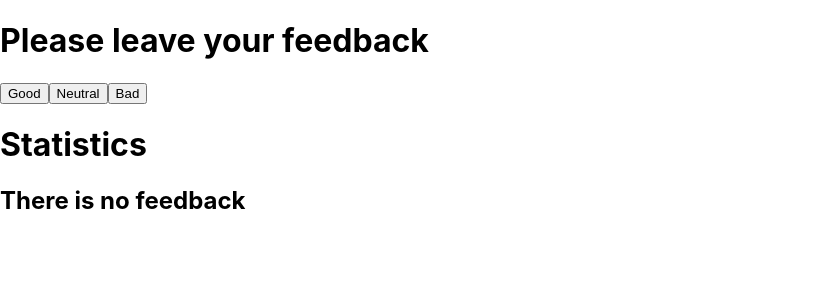
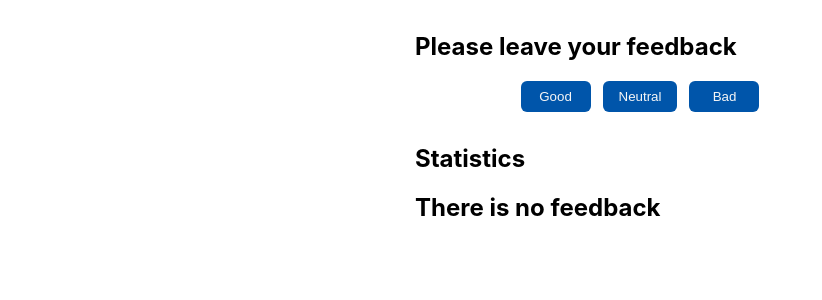
Before and after one commit to MaksimLisovoi/react-practice, a React (Create React App) app: page / in a window 1280 px wide. Shown: the top 300 px of the page, without its empty margins (0-822 px from the left). Built offline with nearby package versions, Linux system fonts and the light colour scheme.

Commit message:
added styles

```diff
--- a/package.json
+++ b/package.json
@@ -14,6 +14,8 @@
     "react-dom": "^17.0.2",
     "react-icons": "^4.2.0",
     "react-scripts": "4.0.3",
+    "styled-components": "^5.3.6",
+    "styled-system": "^5.1.5",
     "web-vitals": "^1.1.2"
   },
   "scripts": {
--- a/src/components/App.jsx
+++ b/src/components/App.jsx
@@ -3,6 +3,7 @@ import { FeedbackOptions } from './FeedbackOptions';
 import { Section } from './Section';
 import { Statistics } from './Statistics';
 import { Notification } from './Notification/Notification';
+import { Box } from './Box';
 
 export class App extends Component {
   state = {
@@ -29,7 +30,7 @@ export class App extends Component {
     const positive = this.positivePercentage();
 
     return (
-      <>
+      <Box mx="auto" maxWidth={450} p={'5'}>
         <Section title="Please leave your feedback">
           <FeedbackOptions onLeaveFeedback={this.leaveFeedback} options={this.state} />
         </Section>
@@ -47,7 +48,7 @@ export class App extends Component {
             />
           )}
         </Section>
-      </>
+      </Box>
     );
   }
 }
--- /dev/null
+++ b/src/components/Box.jsx
@@ -0,0 +1,4 @@
+import styled from '@emotion/styled';
+import { color, space, layout, flexbox, border, shadow } from 'styled-system';
+
+export const Box = styled('div')(color, space, layout, flexbox, border, shadow);
--- a/src/components/FeedbackOptions/FeedbackOptions.jsx
+++ b/src/components/FeedbackOptions/FeedbackOptions.jsx
@@ -1,4 +1,5 @@
 import { ControlsBlock, Btn } from './FeedbackOptions.styled';
+import PropTypes from 'prop-types';
 
 export const FeedbackOptions = ({ onLeaveFeedback, options }) => {
   const buttonNames = Object.keys(options);
@@ -13,3 +14,8 @@ export const FeedbackOptions = ({ onLeaveFeedback, options }) => {
     </ControlsBlock>
   );
 };
+
+FeedbackOptions.propTypes = {
+  options: PropTypes.object.isRequired,
+  onLeaveFeedback: PropTypes.func.isRequired,
+};
--- a/src/components/FeedbackOptions/FeedbackOptions.styled.js
+++ b/src/components/FeedbackOptions/FeedbackOptions.styled.js
@@ -1,5 +1,26 @@
 import styled from '@emotion/styled';
 
-export const ControlsBlock = styled.div``;
+export const ControlsBlock = styled.div`
+  display: flex;
+  justify-content: center;
+`;
 
-export const Btn = styled.button``;
+export const Btn = styled.button`
+  padding: 6px 14px;
+  min-width: 70px;
+  cursor: pointer;
+
+  :not(:last-child) {
+    margin-right: 12px;
+  }
+  border-color: transparent;
+  border-radius: ${p => p.theme.radii.normal};
+  background-color: ${p => p.theme.colors.secondary};
+
+  color: ${p => p.theme.colors.muted};
+  transition: all 200ms ease-in-out;
+  :focus,
+  :hover {
+    background-color: ${p => p.theme.colors.primary};
+  }
+`;
--- a/src/components/Notification/Notification.jsx
+++ b/src/components/Notification/Notification.jsx
@@ -1 +1,7 @@
+import PropTypes from 'prop-types';
+
 export const Notification = ({ message }) => <h2>{message}</h2>;
+
+Notification.propTypes = {
+  message: PropTypes.string.isRequired,
+};
--- a/src/components/Section/Section.jsx
+++ b/src/components/Section/Section.jsx
@@ -1,6 +1,15 @@
+import PropTypes from 'prop-types';
+import { Box } from '../Box';
+import { Heading } from './Section.styled';
+
 export const Section = ({ title, children }) => (
-  <>
-    <h1>{title}</h1>
+  <Box as="section" mb={'5'}>
+    <Heading>{title}</Heading>
     {children}
-  </>
+  </Box>
 );
+
+Section.propTypes = {
+  title: PropTypes.string.isRequired,
+  children: PropTypes.node.isRequired,
+};
--- a/src/components/Section/Section.styled.js
+++ b/src/components/Section/Section.styled.js
@@ -0,0 +1,5 @@
+import styled from '@emotion/styled';
+
+export const Heading = styled.h1`
+  margin-bottom: 20px;
+`;
--- /dev/null
+++ b/src/constants/theme.js
@@ -0,0 +1,48 @@
+export const theme = {
+  colors: {
+    black: '#000',
+    white: '#fff',
+    lightgray: '#DCD7C8',
+    text: '#2a2a2a',
+    background: '#fff',
+    primary: '#07c',
+    secondary: '#05a',
+    accent: '#609',
+    muted: '#f6f6f6',
+    teal: '#00bcd5',
+  },
+  space: ['0px', '2px', '4px', '8px', '16px', '32px', '64px', '128px', '256px'],
+  fonts: {
+    body: 'system-ui, sans-serif',
+    heading: 'system-ui, sans-serif',
+    monospace: 'Menlo, monospace',
+  },
+  fontSizes: {
+    xs: '12px',
+    s: '14px',
+    m: '16px',
+    ml: '24px',
+    l: '32px',
+    xl: '64px',
+  },
+  fontWeights: {
+    normal: 400,
+    bold: 700,
+  },
+  lineHeights: {
+    body: 1.5,
+    heading: 1.125,
+  },
+  borders: {
+    none: 'none',
+    normal: '1px solid',
+  },
+  radii: {
+    none: '0',
+    normal: '6px',
+    round: '50%',
+  },
+  shadows: {
+    primary: '0px 4px 8px 0px rgba(34, 60, 80, 0.2)',
+  },
+};
--- a/src/index.css
+++ b/src/index.css
@@ -1,3 +1,5 @@
+@import-normalize;
+
 body {
   margin: 0;
   font-family: -apple-system, BlinkMacSystemFont, 'Segoe UI', 'Roboto', 'Oxygen',
@@ -11,3 +13,30 @@ code {
   font-family: source-code-pro, Menlo, Monaco, Consolas, 'Courier New',
     monospace;
 }
+
+ul {
+  padding: 0;
+  margin: 0;
+}
+
+li {
+  list-style: none;
+}
+
+h1,
+h2,
+h3,
+h4,
+h5,
+h6 {
+  margin: 0;
+}
+
+p {
+  margin: 0;
+}
+
+a {
+  text-decoration: none;
+  color: #000000;
+}
--- a/src/index.js
+++ b/src/index.js
@@ -2,10 +2,14 @@ import React from 'react';
 import ReactDOM from 'react-dom';
 import './index.css';
 import { App } from 'components/App';
+import { ThemeProvider } from '@emotion/react';
+import { theme } from './constants/theme';
 
 ReactDOM.render(
   <React.StrictMode>
-    <App />
+    <ThemeProvider theme={theme}>
+      <App />
+    </ThemeProvider>
   </React.StrictMode>,
   document.getElementById('root'),
 );
```
Also changed, not shown: src/components/Statistics/Statistics.jsx (+9 -0 lines), 1 other file (tests, documents, lock files or other folders).
